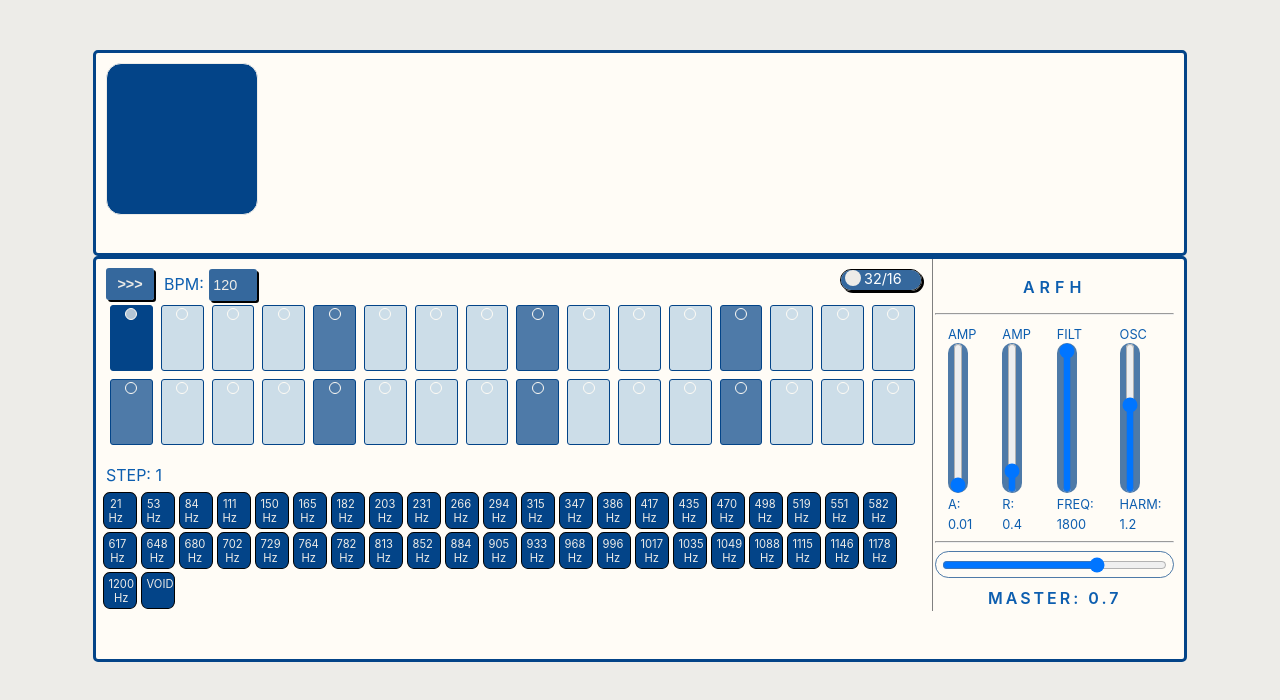
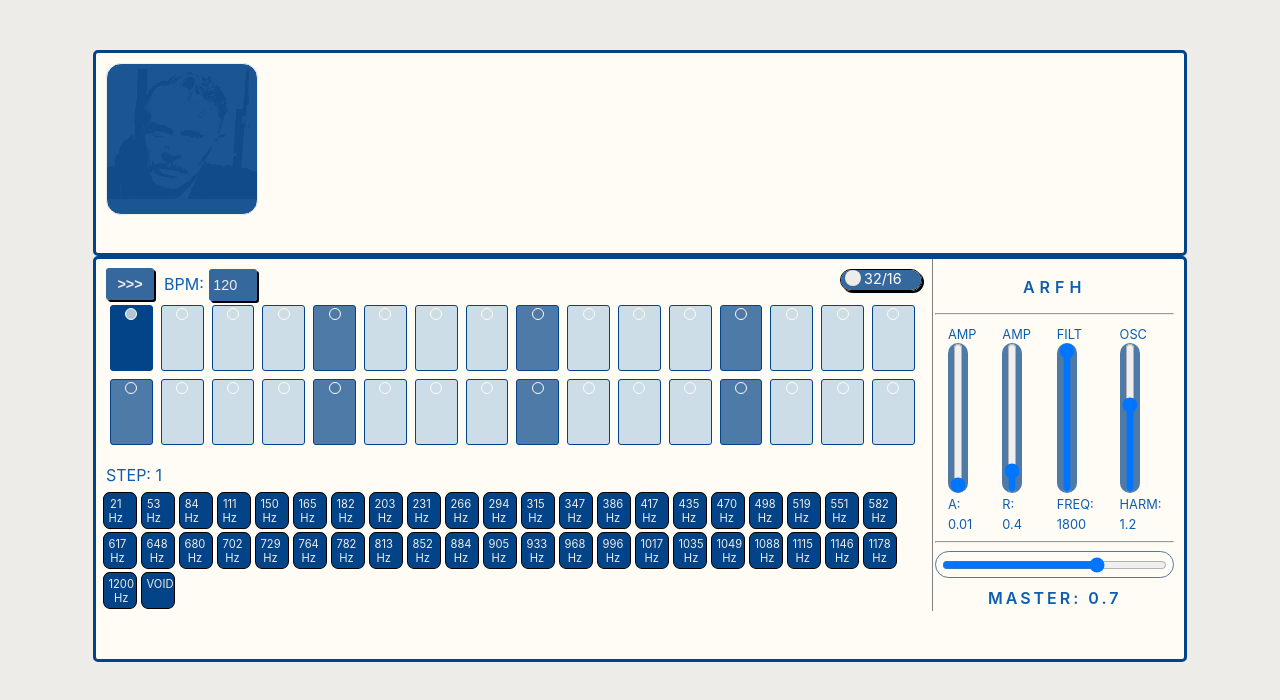
Before and after one commit to mscbr/lindos_synth, a React (Create React App) app: page / in a window 1280 px wide. Shown: the top 700 px of the page. Built offline with nearby package versions, Linux system fonts and the light colour scheme.

Commit message:
under layer implemented in analyser

```diff
--- a/src/App.css
+++ b/src/App.css
@@ -273,4 +273,13 @@ background: transparent;
     height: 150px;
     width: 150px;
     border-radius: 15px;
+    opacity: 0.9;
   }
+  #partch {
+    border: 1px solid rgba(237, 236, 232, 1);
+    height: 130px;
+    width: 150px;
+    position: absolute;
+    margin: 15px 0 0 10px;
+    opacity: 0.6;
+  }
--- a/src/components/oscillator/Analyser.js
+++ b/src/components/oscillator/Analyser.js
@@ -1,5 +1,5 @@
 import React, {Component} from 'react'
-
+import Partch from '../../partch301014b.png'
 
 
 class Analyser extends Component {
@@ -75,6 +75,7 @@ class Analyser extends Component {
 
         return (
             <div>
+                <img src={Partch} alt="harry partch" id='partch' />
                 <canvas ref={this.canvasRef} id='analyser'></canvas>
             </div>
         )
```
Also changed, not shown: src/partch301014b.png (added).
